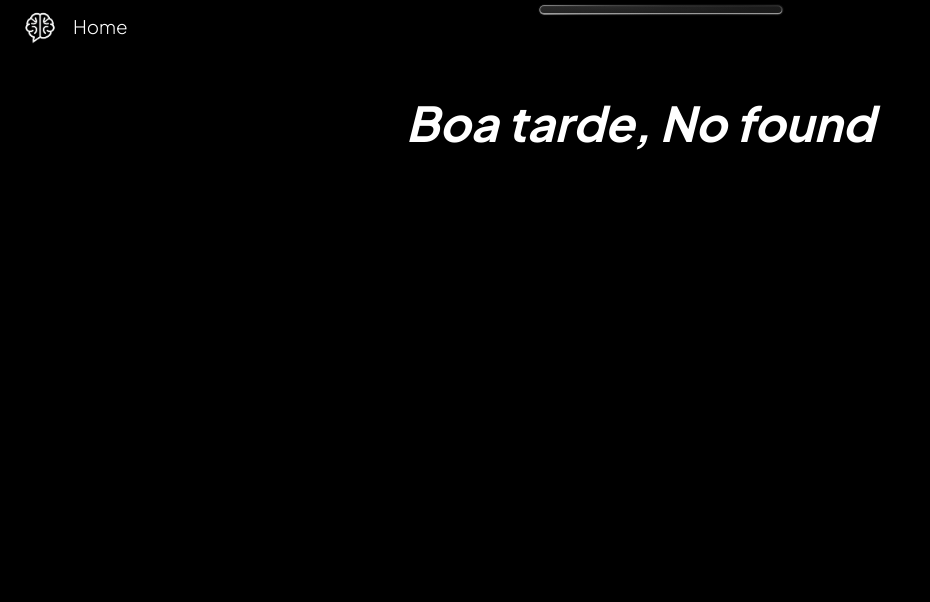
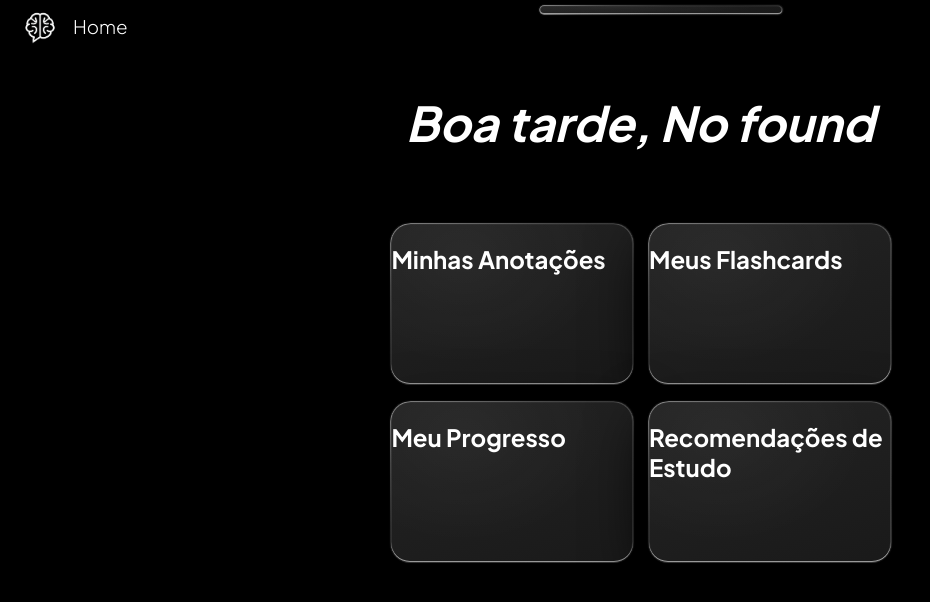
Before and after one commit to GDiniz12/acley, a Next.js app in the folder frontend/: page /home in a window 1280 px wide. Shown: the top 602 px of the page, without its empty margins (0-930 px from the left). Built offline with nearby package versions, Linux system fonts and the light colour scheme; no server answers.

Commit message:
Feature: add informations boxes

```diff
--- a/frontend/src/app/home/page.tsx
+++ b/frontend/src/app/home/page.tsx
@@ -3,9 +3,10 @@
 import styles from "./style.module.css";
 import SidebarTop from "../Components/SidebarTop/SidebarTop";
 import Image from "next/image";
-import acleyLogo from "../assets/acleylogo-remove-background.png"
+import acleyLogo from "../assets/acleylogo-remove-background.png";
 import { useEffect, useState } from "react";
 import { getToken } from "../signin/auth";
+import GlassBox from "../Components/GlassBox/GlassBox";
 
 function whatTimeIs() {
     const hour = Date().split(" ")[4];
@@ -71,6 +72,21 @@ export default function HomePage() {
                     <SidebarTop />
 
                     <h1>{whatTimeIs()}, {finish ? dataUser[0].username : "No found"}</h1>
+
+                    <div className={styles.boxes}>
+                        <GlassBox width={"100%"} height={"10rem"}>
+                            <h2>Minhas Anotações</h2>
+                        </GlassBox>
+                        <GlassBox width={"100%"} height={"10rem"}>
+                            <h2>Meus Flashcards</h2>
+                        </GlassBox>
+                        <GlassBox width={"100%"} height={"10rem"}>
+                            <h2>Meu Progresso</h2>
+                        </GlassBox>
+                        <GlassBox width={"100%"} height={"10rem"}>
+                            <h2>Recomendações de Estudo</h2>
+                        </GlassBox>
+                    </div>
                 </div>
                 <div></div>
             </div>
--- a/frontend/src/app/home/style.module.css
+++ b/frontend/src/app/home/style.module.css
@@ -42,3 +42,12 @@ body {
     top: -5.5px;
     font-weight: 300;
 }
+
+.boxes {
+    display: grid;
+    grid-template-columns: 1fr 1fr;
+    gap: 1rem;
+    margin-top: 5%;
+    width: 65%;
+    padding: 0 2rem;
+}
```
